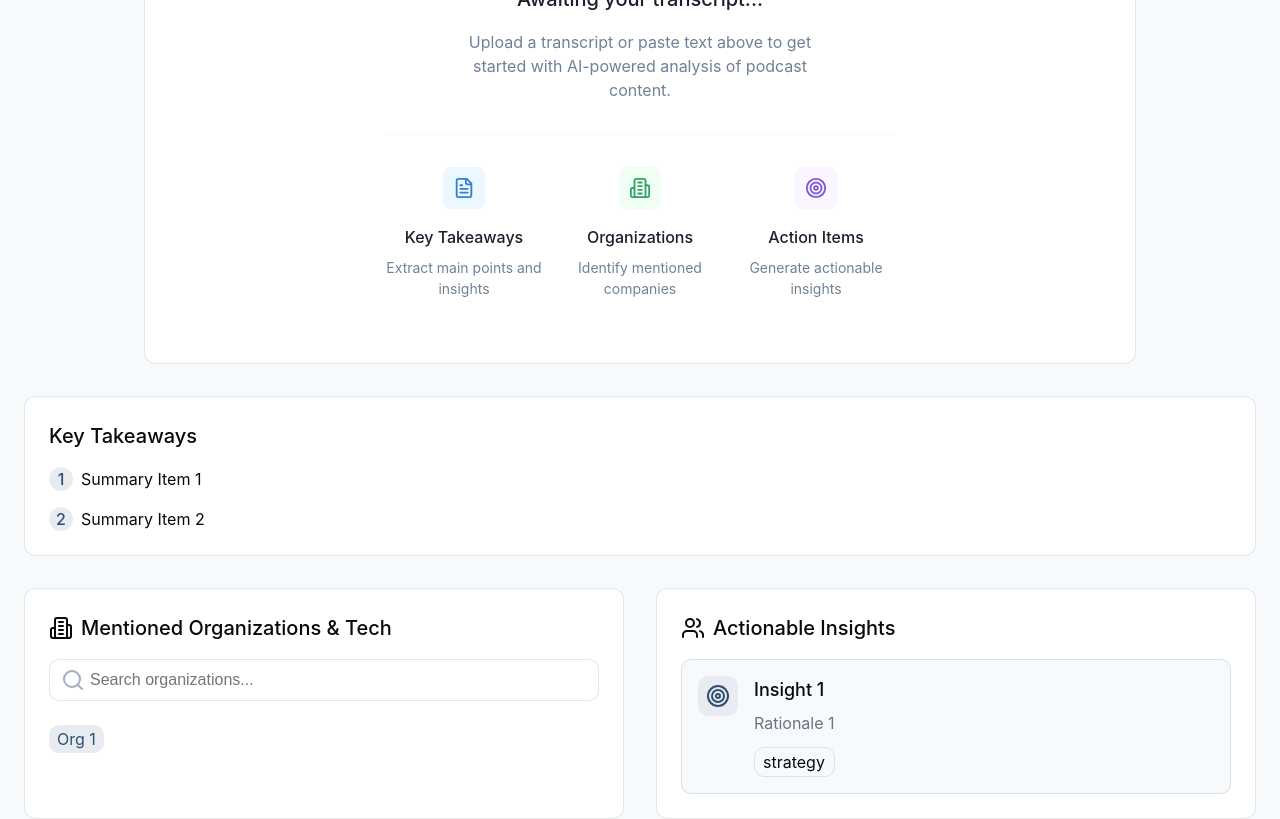
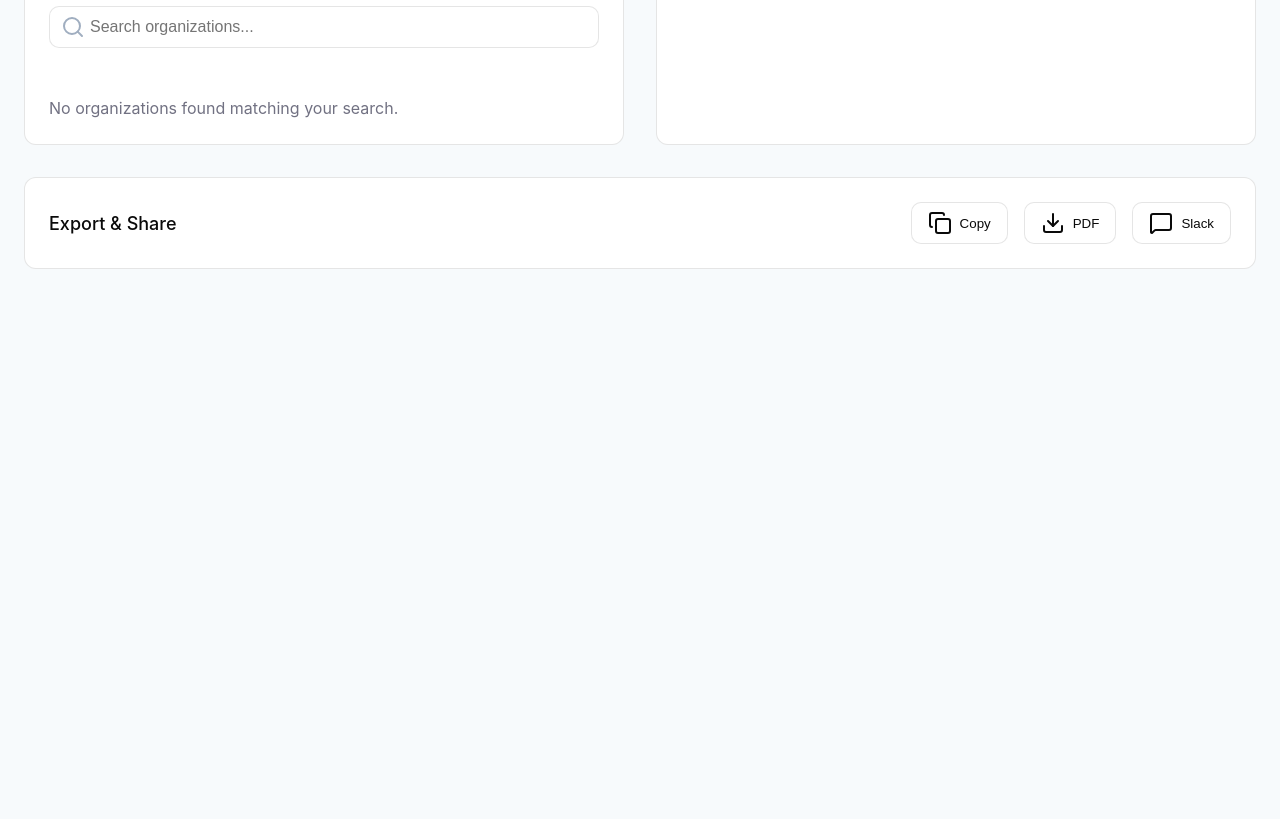
Before and after one commit to wesleykam/Podcast-Analyzer, a React (Vite) app: page /dashboard in a window 1280 px wide. Shown: the part 660-1479 px from the top of the page. After the commit the page ends 953 px from the top, so only its background shows below. Built offline with nearby package versions, Linux system fonts and the light colour scheme.

Commit message:
generate UI elements with response, update prompt for more consistent JSON outputs

```diff
--- a/src/components/InputPanel.tsx
+++ b/src/components/InputPanel.tsx
@@ -4,7 +4,7 @@ import axios from 'axios';
 import "./InputPanel.css";
 
 interface InputPanelProps {
-    onAnalyze: (text: string) => void;
+    onAnalyze: (data: any) => void;
     isLoading: boolean;
 }
 
@@ -23,7 +23,9 @@ export function InputPanel({ onAnalyze, isLoading }: InputPanelProps) {
                 const payload = inputMode === 'url' ? { url: inputText.trim() } : { text: inputText.trim() };
 
                 const response = await axios.post(endpoint, payload);
-                console.log('Response Data:', response.data);
+
+                // Pass the full response data to the parent component
+                onAnalyze(response.data);
             } catch (error) {
                 console.error('Error analyzing input:', error);
             }
@@ -71,13 +73,6 @@ export function InputPanel({ onAnalyze, isLoading }: InputPanelProps) {
 
         if (textFile) {
             handleFileSelect(textFile);
-        }
-    };
-
-    const handleFileInputChange = (e: React.ChangeEvent<HTMLInputElement>) => {
-        const file = e.target.files?.[0];
-        if (file) {
-            handleFileSelect(file);
         }
     };
 
--- a/src/components/ResultsDashboard.css
+++ b/src/components/ResultsDashboard.css
@@ -24,7 +24,7 @@
     flex-direction: column;
     gap: 1rem;
 
-    margin-bottom: 1rem;
+    margin-bottom: 1.5rem;
 }
 
 .card-title {
@@ -48,21 +48,20 @@
 
     display: flex;
     flex-direction: column;
-    gap: 1rem;
+    gap: 2rem;
 }
 
 .summary-item {
     display: flex;
-    align-items: center;
-    gap: 0.5rem;
+    align-items: flex-start;
+    gap: 1rem;
 }
 
 .summary-index {
     background-color: var(--color-slate-blue-lighter);
     color: var(--color-slate-blue);
     border-radius: 50%;
-    width: 1.5rem;
-    height: 1.5rem;
+    padding: 0.25rem 0.5rem;
     display: flex;
     align-items: center;
     justify-content: center;
@@ -160,7 +159,7 @@
 
 .insight-text {
     font-size: var(--text-base);
-    color: var(--color-muted-foreground);
+    color: var(--color-gray-800);
 }
 
 .insight-tag {
--- a/src/components/ResultsDashboard.tsx
+++ b/src/components/ResultsDashboard.tsx
@@ -1,43 +1,12 @@
+import { Copy, Download, MessageSquare, Search, Users, Building2 } from "lucide-react";
+import "./ResultsDashboard.css";
 import { useState } from "react";
-import "./ResultsDashboard.css";
-import {
-    Copy,
-    Download,
-    MessageSquare,
-    Search,
-    Target,
-    Shield,
-    Network,
-    TrendingUp,
-    Users,
-    Building2,
-} from "lucide-react";
-
-interface Insight {
-    id: string;
-    title: string;
-    rationale: string;
-    tag: "strategy" | "security" | "interoperability" | "efficiency";
-}
-
-interface Organization {
-    id: string;
-    name: string;
-    type: "company" | "healthcare" | "tech";
-}
 
 interface ResultsDashboardProps {
     summary: string[];
-    organizations: Organization[];
-    insights: Insight[];
+    organizations: string[];
+    insights: string[];
 }
-
-const tagIcons = {
-    strategy: Target,
-    security: Shield,
-    interoperability: Network,
-    efficiency: TrendingUp,
-};
 
 export function ResultsDashboard({
     summary,
@@ -45,9 +14,8 @@ export function ResultsDashboard({
     insights,
 }: ResultsDashboardProps) {
     const [searchTerm, setSearchTerm] = useState("");
-
     const filteredOrganizations = organizations.filter((org) =>
-        org.name.toLowerCase().includes(searchTerm.toLowerCase())
+        org.toLowerCase().includes(searchTerm.toLowerCase())
     );
 
     const handleExport = (type: "copy" | "pdf" | "slack") => {
@@ -55,16 +23,14 @@ export function ResultsDashboard({
             case "copy":
                 const exportText = `
 Summary:
-${summary.map((item, i) => `${i + 1}. ${item}`).join("\n")}
+${summary}
 
 Organizations Mentioned:
-${organizations.map((org) => `• ${org.name}`).join("\n")}
+${organizations.map((org) => `• ${org}`).join("\n")}
 
 Key Insights:
-${insights
-                        .map((insight) => `• ${insight.title}: ${insight.rationale}`)
-                        .join("\n")}
-        `;
+${insights.map((insight) => `• ${insight}`).join("\n")}
+                `;
                 navigator.clipboard.writeText(exportText.trim());
                 break;
             case "pdf":
@@ -113,9 +79,9 @@ ${insights
                     </div>
                     <div className="card-content">
                         <div className="badge-container">
-                            {filteredOrganizations.map((org) => (
-                                <span key={org.id} className="badge">
-                                    {org.name}
+                            {filteredOrganizations.map((org, index) => (
+                                <span key={index} className="badge">
+                                    {org}
                                 </span>
                             ))}
                         </div>
@@ -133,21 +99,16 @@ ${insights
                     </div>
                     <div className="card-content">
                         <div className="insights-list">
-                            {insights.map((insight) => {
-                                const IconComponent = tagIcons[insight.tag];
-                                return (
-                                    <div key={insight.id} className="insight-item">
-                                        <div className="insight-icon">
-                                            <IconComponent />
-                                        </div>
-                                        <div className="insight-details">
-                                            <h4 className="insight-title">{insight.title}</h4>
-                                            <p className="insight-text">{insight.rationale}</p>
-                                            <span className="insight-tag">{insight.tag}</span>
-                                        </div>
+                            {insights.map((insight, index) => (
+                                <div key={index} className="insight-item">
+                                    <div className="insight-icon">
+                                        <span className="insight-index">{index + 1}</span>
                                     </div>
-                                );
-                            })}
+                                    <div className="insight-details">
+                                        <p className="insight-text">{insight}</p>
+                                    </div>
+                                </div>
+                            ))}
                         </div>
                     </div>
                 </div>
--- a/src/pages/Dashboard.tsx
+++ b/src/pages/Dashboard.tsx
@@ -1,22 +1,37 @@
+import { useState } from "react";
 import Layout from "../layouts/Layout";
 import { InputPanel } from "../components/InputPanel";
 import { EmptyState } from "../components/EmptyState";
 import { ResultsDashboard } from "../components/ResultsDashboard";
 
 const Dashboard = () => {
-    const handleAnalyze = (text: string) => {
-        console.log("Analyzing:", text);
+    const [summary, setSummary] = useState<string[]>([]);
+    const [organizations, setOrganizations] = useState<string[]>([]);
+    const [insights, setInsights] = useState<string[]>([]);
+
+    const handleAnalyze = (data: string) => {
+        try {
+            const parsedData = JSON.parse(data);
+
+            setSummary(parsedData.summary);
+            setOrganizations(parsedData.mentioned_organizations);
+            setInsights(parsedData.actionable_insights);
+        } catch (error) {
+            console.error("Failed to parse data:", error);
+        }
     };
 
     return (
         <Layout>
             <InputPanel onAnalyze={handleAnalyze} isLoading={false} />
-            <EmptyState />
-            <ResultsDashboard
-                summary={["Summary Item 1", "Summary Item 2"]}
-                organizations={[{ id: "1", name: "Org 1", type: "company" }]}
-                insights={[{ id: "1", title: "Insight 1", rationale: "Rationale 1", tag: "strategy" }]}
-            />
+
+            {summary && organizations && insights ? (
+                <ResultsDashboard
+                    summary={summary}
+                    organizations={organizations}
+                    insights={insights}
+                />
+            ) : <EmptyState />}
         </Layout>
     );
 };
```
Also changed, not shown: 1 other file (tests, documents, lock files or other folders).
